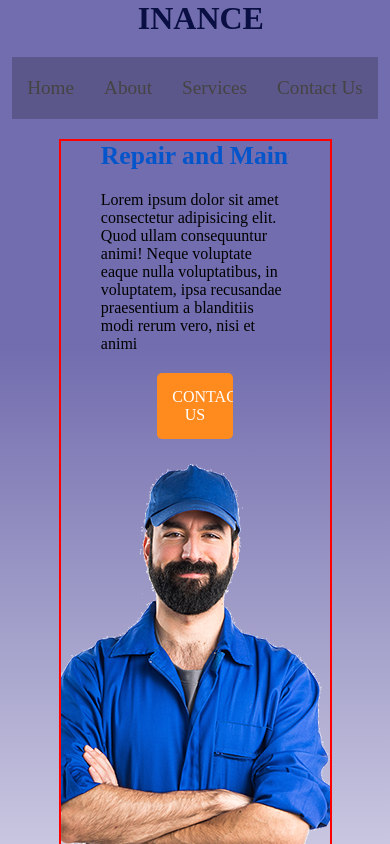
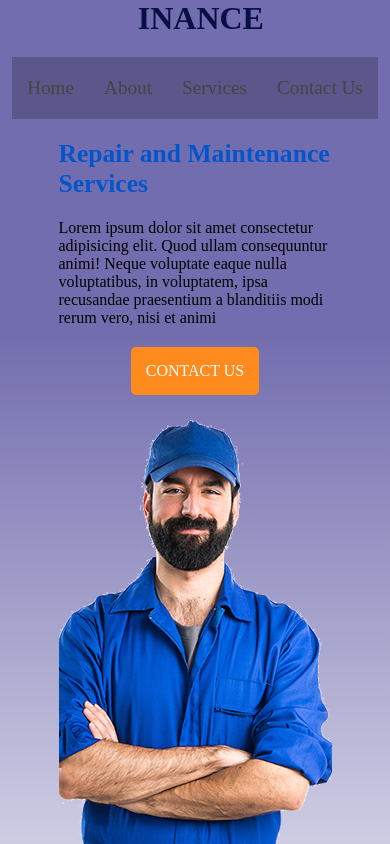
Before and after one commit to amah205/respon-1, a plain HTML site: page index.html in a window 390 px wide. Shown: the top 844 px of the page. Drawn offline with Linux system fonts and the light colour scheme.

Commit message:
Add files via upload

```diff
--- a/css/style.css
+++ b/css/style.css
@@ -74,17 +74,14 @@ p{
     color: #fff;
 }
 
-.banner{
-    border: 2px solid red;
 
-}
+
 
 .option{
     position: absolute;
     bottom: -15%;
     width: 80%;
     justify-self: center;
-    border: 2px solid red;
 }
 
 .option h4{
@@ -418,7 +415,7 @@ form input{
     .banner-text h1{
         font-size: 1.6rem;
         font-weight: bold;
-        width: max-content;
+        width: fit-content;
         color: var(--third-color);
 
     }
@@ -427,12 +424,12 @@ form input{
     .banner-text{
         margin: 0px 0px;
         margin: 0 auto;
-        max-width: 70%;
+        max-width: 100%;
     }
 
     .banner-btn {
         margin: 0 auto;
-        width: 40%;
+        width: fit-content;
     }
 
     .banner-img{
```
